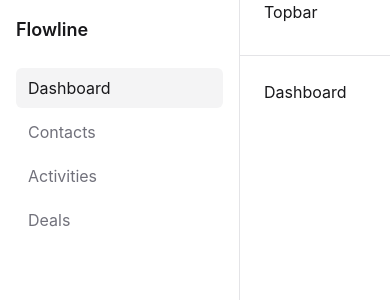
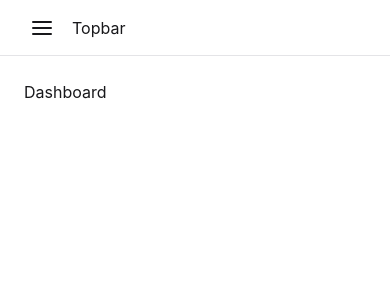
Before and after one commit to FiratCanTas/flowline, a React (Vite) app: page / in a window 390 px wide. Shown: the top 300 px of the page. Built offline with nearby package versions, Linux system fonts and the light colour scheme.

Commit message:
feat: make sidebar responsive on mobile

```diff
--- a/src/components/layout/AppShell.jsx
+++ b/src/components/layout/AppShell.jsx
@@ -1,12 +1,23 @@
 import { Outlet } from 'react-router';
 import NavItem from './NavItem';
+import { useState } from 'react';
 
 const AppShell = () => {
+  const [isSidebarOpen, setIsSidebarOpen] = useState(false);
+
   return (
     <div className="flex h-screen">
-      <aside className="bg-surface-1 border-border w-60 border-r p-4">
+      {isSidebarOpen && (
+        <div
+          onClick={() => setIsSidebarOpen(false)}
+          className="fixed inset-x-0 top-14 bottom-0 z-40 bg-black/60 md:hidden"
+        />
+      )}
+      <aside
+        className={`bg-surface-1 border-border ${isSidebarOpen ? 'block' : 'hidden'} fixed top-14 bottom-0 left-0 z-50 w-60 border-r p-4 shadow-lg md:static md:z-0 md:block`}
+      >
         <p className="text-text mb-6 text-lg font-semibold">Flowline</p>
-        <nav className="flex flex-col gap-1">
+        <nav onClick={() => setIsSidebarOpen(false)} className="flex flex-col gap-1">
           <NavItem to="/">Dashboard</NavItem>
           <NavItem to="/contacts">Contacts</NavItem>
           <NavItem to="/activities">Activities</NavItem>
@@ -15,7 +26,19 @@ const AppShell = () => {
       </aside>
 
       <div className="flex flex-1 flex-col">
-        <header className="bg-surface-1 border-border h-14 border-b px-6">Topbar</header>
+        <header className="bg-surface-1 border-border flex h-14 items-center gap-3 border-b px-6">
+          <button
+            aria-label="Open Menu"
+            type="button"
+            className="hover:bg-surface-2 flex flex-col gap-1 rounded-md p-2 md:hidden"
+            onClick={() => setIsSidebarOpen((prev) => !prev)}
+          >
+            <span className="bg-text block h-0.5 w-5 rounded-full" />
+            <span className="bg-text block h-0.5 w-5 rounded-full" />
+            <span className="bg-text block h-0.5 w-5 rounded-full" />
+          </button>
+          <p>Topbar</p>
+        </header>
 
         <main className="flex-1 overflow-y-auto p-6">
           <Outlet />
```
